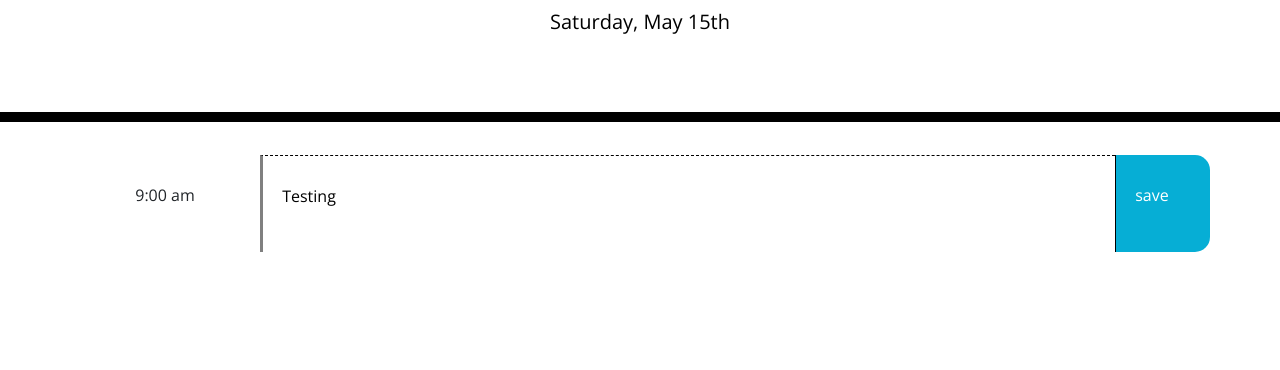
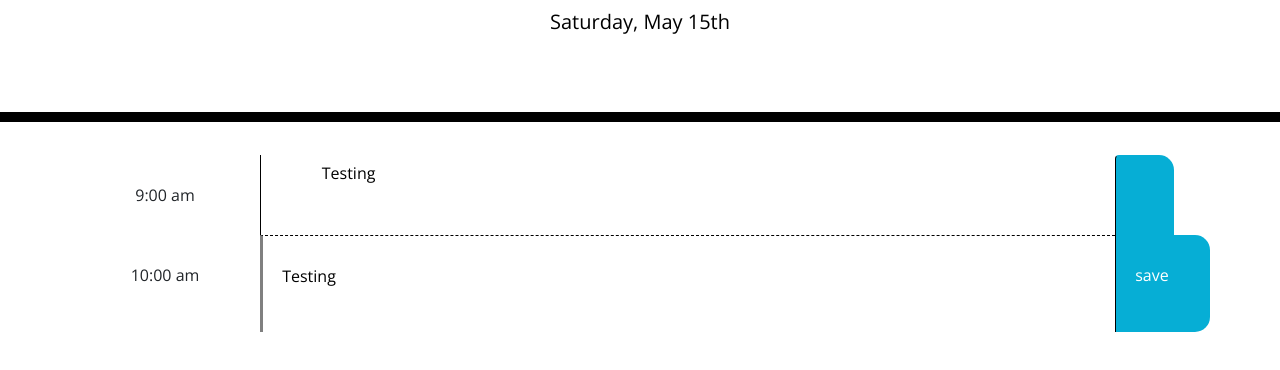
Before and after one commit to PanchoPuma/dailyTasks, a plain HTML site: page index.html in a window 1280 px wide. Shown: the part 182-552 px from the top of the page. Drawn offline with nearby package versions, Linux system fonts and the light colour scheme.

Commit message:
reworking main area

```diff
--- a/index.html
+++ b/index.html
@@ -30,9 +30,19 @@
     </header>
     <main class="container">
       <!-- Timeblocks go here -->
+      <div id = "9time" class="row time-block">
+        <div class="col-2 time-block">
+          <p id="9am"> 9:00 am </p>
+        </div>
+        <textarea class="col-9 description ">
+           Testing
+        </textarea>
+        <button class="btn saveBtn oi oi-lock-locked">
+        </button>
+      </div>
       <div class="row">
         <div class="col-2 time-block">
-          <p id="9"> 9:00 am </p>
+          <p id="10time"> 10:00 am </p>
         </div>
         <div class="col-9 hour textarea">
           <p> Testing </p>
```
